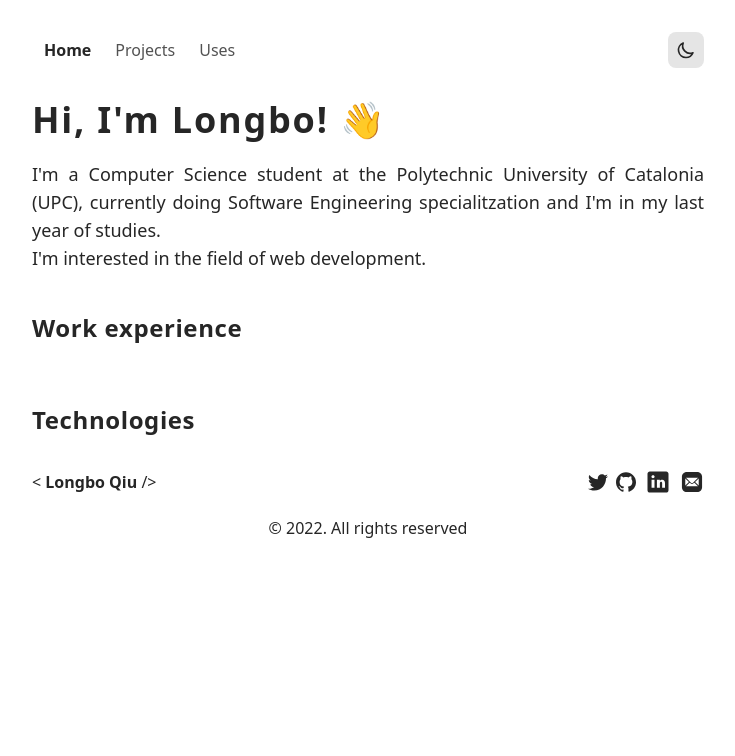
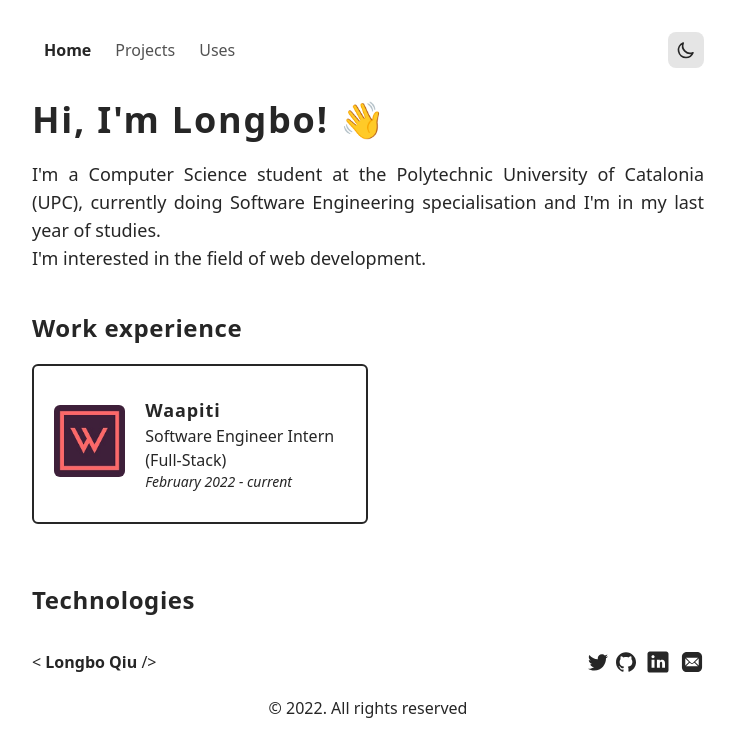
Before and after one commit to obnol/portfolio, a Next.js app: page / in a window 1280 px wide. Shown: the top 756 px of the page, without its empty margins (272-1007 px from the left). Built offline with nearby package versions, Linux system fonts and the light colour scheme.

Commit message:
Added work experience

```diff
--- /dev/null
+++ b/components/WorkItem.tsx
@@ -0,0 +1,42 @@
+import React from 'react';
+import Image from 'next/image';
+
+interface WorkInfo {
+  id: string;
+  company: string;
+  link: string;
+  logo: string;
+  position: string;
+  startDate: string;
+  endDate: string | null;
+}
+
+const WorkItem = (props: WorkInfo) => {
+  const { company, link, logo, position, startDate, endDate } = props;
+  return (
+    <a href={link} target='_blank' rel='noopener noreferrer'>
+      <div className='flex w-1/2 p-5 border-2 rounded-md border-neutral-800 dark:border-neutral-400  hover:border-neutral-800 dark:hover:border-neutral-200 h-40'>
+        <div className='flex items-center'>
+          <div className='w-1/3 mr-5'>
+            <Image
+              src={logo}
+              alt='Waapiti logo'
+              width={100}
+              height={100}
+              className='rounded-md'
+            />
+          </div>
+          <div className='flex flex-col text-neutral-800 dark:text-neutral-200'>
+            <p className='font-bold text-lg tracking-wider'>{company}</p>
+            <p className=''>{position}</p>
+            <p className='text-sm italic text-neutral-800 dark:text-neutral-500'>{`${startDate} - ${
+              endDate ? endDate : `current`
+            }`}</p>
+          </div>
+        </div>
+      </div>
+    </a>
+  );
+};
+
+export default WorkItem;
--- a/pages/index.tsx
+++ b/pages/index.tsx
@@ -1,6 +1,18 @@
 import type { NextPage } from 'next';
-import Head from 'next/head';
 import Layout from '../components/Layout';
+import WorkItem from '../components/WorkItem';
+
+const workData = [
+  {
+    id: 'waapiti',
+    company: 'Waapiti',
+    link: 'https://www.waapiti.eu/',
+    logo: '/images/waapiti-logo.jpeg',
+    position: 'Software Engineer Intern (Full-Stack)',
+    startDate: 'February 2022',
+    endDate: null,
+  },
+];
 
 const Home: NextPage = () => {
   return (
@@ -11,14 +23,20 @@ const Home: NextPage = () => {
         </p>
         <div className='flex flex-col py-5'>
           <p className='text-lg text-justify'>
-            I{`'`}m a Computer Science student at the Polytechnic University of
-            Catalonia (UPC), currently doing Software Engineering
-            specialitzation and I{`'`}m in my last year of studies.
-            <br />I{`'`}m interested in the field of web development.
+            {`I'm a Computer Science student at the Polytechnic University of
+            Catalonia (UPC), currently doing Software Engineering specialisation
+            and I'm in my last year of studies. `}
+            <br />
+            {`I'm interested in the field of web development.`}
           </p>
         </div>
-        <div className='flex py-5'>
-          <p className='font-bold text-2xl tracking-wide'>Work experience</p>
+        <div className='flex flex-col py-5 w-full'>
+          <p className='font-bold text-2xl tracking-wide mb-5'>
+            Work experience
+          </p>
+          {workData.map((work) => (
+            <WorkItem key={work.id} {...work} />
+          ))}
         </div>
         <div className='flex pt-10'>
           <p className='font-bold text-2xl tracking-wide'>Technologies</p>
```
Also changed, not shown: public/images/waapiti-logo.jpeg (added).
